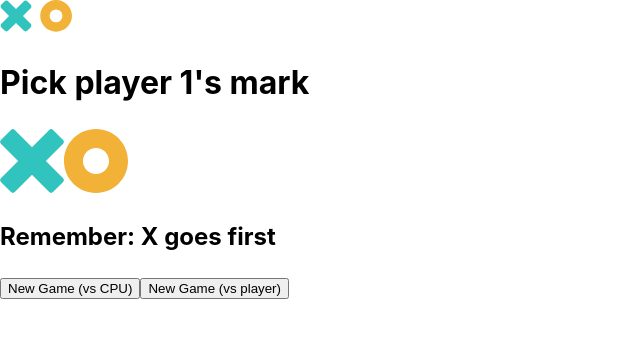
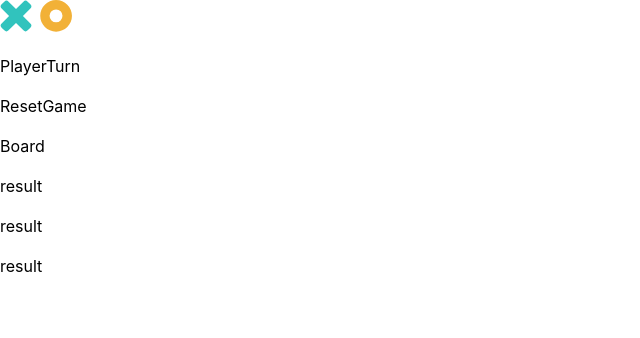
Before and after one commit to eburza/tic-tac-toe-game, a React (Vite) app: page / in a window 1280 px wide. Shown: the top 338 px of the page, without its empty margins (0-640 px from the left). Built offline with nearby package versions, Linux system fonts and the light colour scheme.

Commit message:
Add the current game component, draft only, no functionality

```diff
--- a/src/App.jsx
+++ b/src/App.jsx
@@ -1,24 +1,28 @@
 import { useState, useEffect } from 'react'
 import GameContext from './Context'
-import GameStart from './GameStart'
+import Logo from './assets/logo.svg'
+// import GameStart from './GameStart'
+import Game from './Game'
 
 export default function App() {
 
   const [ gameCpu, setGameCpu ] = useState(false)
   const [ gamePlayer, setGamePlayer ] = useState(false)
   const [ playerX, setPlayerX ] = useState(true)
+  // const [ board, setBoard ] = useState(Array(9).fill(null))
 
   useEffect( () => {
     console.log(playerX)
   }, [playerX])
 
-
   function onGameCpuChange(gameStatus) {
     setGameCpu(gameStatus)
+    console.log(`game cpu ${gameCpu}`)
   }
 
   function onGamePlayerChange(gameStatus) {
     setGamePlayer(gameStatus)
+    console.log(`game player ${gamePlayer}`)
   }
 
   function onPlayerChange(playerStatus) {
@@ -28,11 +32,13 @@ export default function App() {
   return (
     <GameContext.Provider
     value={{
-      gameCpu, onGameCpuChange,
-      gamePlayer, onGamePlayerChange,
+      onGameCpuChange,
+      onGamePlayerChange,
       onPlayerChange
     }}>
-      <GameStart />
+      <img src={Logo} alt="Tic Tac Toe logo"/>
+      {/* <GameStart /> */}
+      <Game />
     </GameContext.Provider>
   )
 }
--- /dev/null
+++ b/src/Game.jsx
@@ -0,0 +1,16 @@
+import Board from './components/Board'
+import PlayerTurn from './components/PlayerTurn'
+import ResetGame from './components/ResetGame'
+import GameResults from './components/GameResults'
+
+export default function Game() {
+
+    return (
+        <>
+            <PlayerTurn />
+            <ResetGame />
+            <Board />
+            <GameResults />
+        </>
+    )
+}
--- a/src/GameStart.jsx
+++ b/src/GameStart.jsx
@@ -1,4 +1,3 @@
-import Logo from './assets/logo.svg'
 import { useContext } from 'react'
 import GameContext from './Context'
 import PickPlayer from './components/PickPlayer'
@@ -10,7 +9,6 @@ export default function GameStart() {
 
     return (
         <>
-            <img src={Logo} alt="Tic Tac Toe logo"/>
             <PickPlayer />
             <Button
                 onGameStartChange={onGameCpuChange}
--- /dev/null
+++ b/src/components/Board.jsx
@@ -0,0 +1,8 @@
+
+export default function Board() {
+    return (
+        <>
+            <p>Board</p>
+        </>
+    )
+}
--- /dev/null
+++ b/src/components/GameResults.jsx
@@ -0,0 +1,11 @@
+import ResultElement from './ResultElement'
+
+export default function GameResults() {
+    return(
+        <>
+            <ResultElement />
+            <ResultElement />
+            <ResultElement />
+        </>
+    )
+}
--- /dev/null
+++ b/src/components/PlayerTurn.jsx
@@ -0,0 +1,6 @@
+
+export default function PlayerTurn() {
+    return(
+        <p>PlayerTurn</p>
+    )
+}
--- /dev/null
+++ b/src/components/ResetGame.jsx
@@ -0,0 +1,6 @@
+
+export default function ResetGame() {
+    return(
+        <p>ResetGame</p>
+    )
+}
--- /dev/null
+++ b/src/components/ResultElement.jsx
@@ -0,0 +1,6 @@
+
+export default function ResultElement() {
+    return(
+        <p>result</p>
+    )
+}
```
